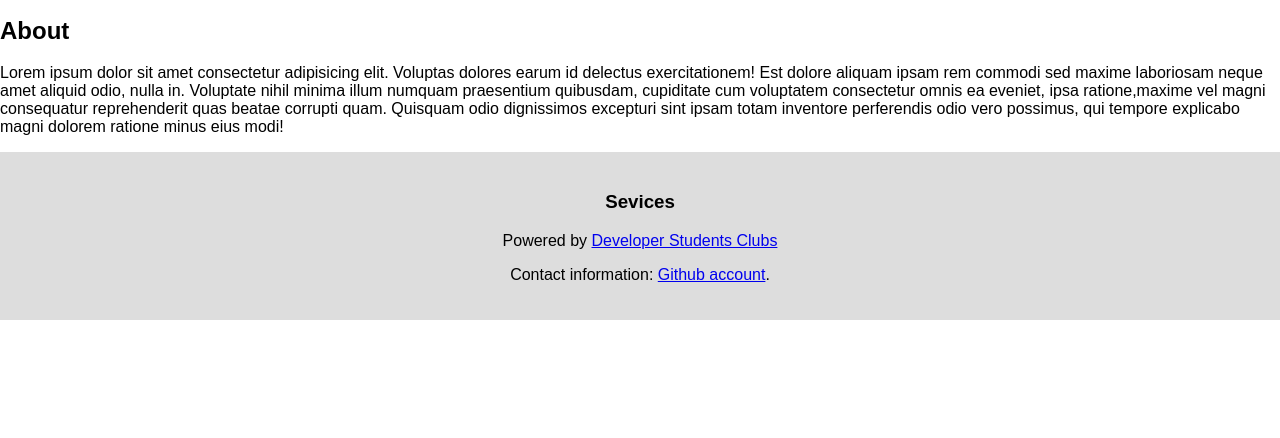
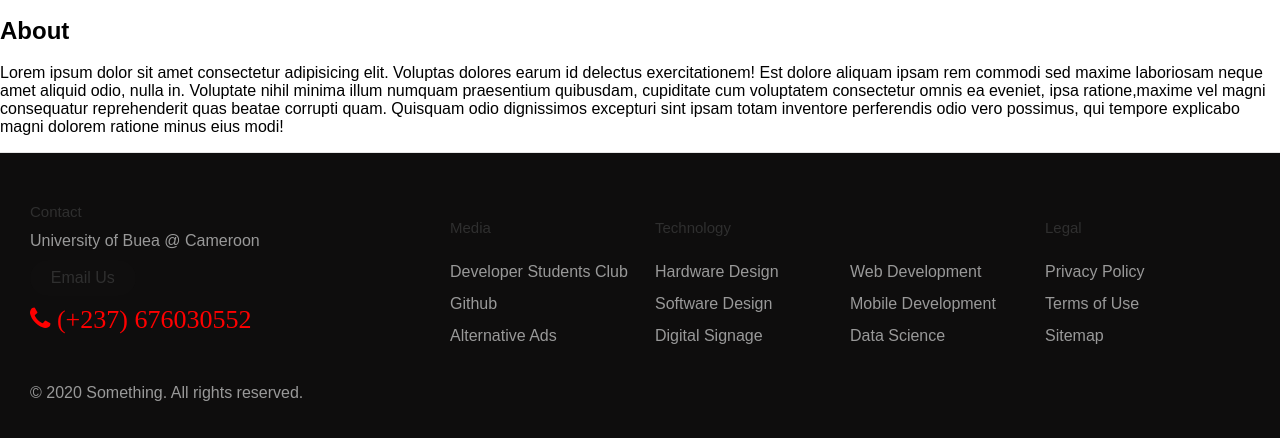
Before and after one commit to DSC-UB/Admission_App, a plain HTML site: page Admission/index.html in a window 1280 px wide. Shown: the part 1748-2186 px from the top of the page. Before the commit the page ends 2068 px from the top, so only its background shows below. Drawn offline with Linux system fonts and the light colour scheme.

Commit message:
feat: Add features to the footer

```diff
--- a/Admission/index.html
+++ b/Admission/index.html
@@ -4,6 +4,7 @@
 <head>
     <title>Admission Platform</title>
     <link rel="stylesheet" href='style.css'>
+    <link rel="stylesheet" href="https://cdnjs.cloudflare.com/ajax/libs/font-awesome/4.7.0/css/font-awesome.min.css">
 </head>
 
 <!-- navigation bar -->
@@ -25,6 +26,13 @@
 </div>
 
 <body>
+    <div class="icon-bar">
+        <a href="#" class="facebook"><i class="fa fa-facebook"></i></a>
+        <a href="#" class="twitter"><i class="fa fa-twitter"></i></a>
+        <a href="#" class="google"><i class="fa fa-google"></i></a>
+        <a href="#" class="linkedin"><i class="fa fa-linkedin"></i></a>
+        <a href="#" class="youtube"><i class="fa fa-youtube"></i></a>
+    </div>
     <div class="problem">
         <h2 class="h2_problem">Problem</h2>
         Most high school graduate always finds it difficult to get admission into the university of their choice due to
@@ -69,19 +77,95 @@
         vel magni consequatur reprehenderit quas beatae corrupti quam. Quisquam odio dignissimos excepturi sint ipsam
         totam inventore perferendis odio vero possimus, qui tempore explicabo magni dolorem ratione minus eius modi!
     </p>
-    <div class="footer">
-        <h3>Sevices</h3>
-        <a href="#"><i class="fa fa-facebook-official"></i></a>
-        <a href="#"><i class="fa fa-pinterest-p"></i></a>
-        <a href="#"><i class="fa fa-twitter"></i></a>
-        <a href="#"><i class="fa fa-flickr"></i></a>
-        <a href="#"><i class="fa fa-linkedin"></i></a>
-        <p>
-            Powered by <a href="https://developers.google.com/community/dsc/clubs" target="_blank">Developer Students
-                Clubs</a>
-        </p>
-        <p>Contact information: <a href="https://github.com/DSC-UB">Github account</a>.</p>
-    </div>
+
+    <footer class="footer">
+
+        <div class="footer__addr">
+            <h2>Contact</h2>
+
+            <address>
+                University of Buea @ Cameroon<br>
+
+                <a class="footer__btn" href="mailto:example@gmail.com">Email Us</a>
+
+                <i class="fa fa-phone" style="font-size:26px;color:red"> (+237) 676030552</i>
+            </address>
+
+        </div>
+
+        <ul class="footer__nav">
+            <li class="nav__item">
+                <h2 class="nav__title">Media</h2>
+
+                <ul class="nav__ul">
+                    <li>
+                        <a href="https://developers.google.com/community/dsc/clubs">Developer Students Club</a>
+                    </li>
+
+                    <li>
+                        <a href="https://github.com/DSC-UB">Github</a>
+                    </li>
+
+                    <li>
+                        <a href="#">Alternative Ads</a>
+                    </li>
+                </ul>
+            </li>
+
+            <li class="nav__item nav__item--extra">
+                <h2 class="nav__title">Technology</h2>
+
+                <ul class="nav__ul nav__ul--extra">
+                    <li>
+                        <a href="#">Hardware Design</a>
+                    </li>
+
+                    <li>
+                        <a href="#">Software Design</a>
+                    </li>
+
+                    <li>
+                        <a href="#">Digital Signage</a>
+                    </li>
+
+                    <li>
+                        <a href="#">Web Development</a>
+                    </li>
+
+                    <li>
+                        <a href="#">Mobile Development</a>
+                    </li>
+
+                    <li>
+                        <a href="#">Data Science</a>
+                    </li>
+                </ul>
+            </li>
+
+            <li class="nav__item">
+                <h2 class="nav__title">Legal</h2>
+
+                <ul class="nav__ul">
+                    <li>
+                        <a href="#">Privacy Policy</a>
+                    </li>
+
+                    <li>
+                        <a href="#">Terms of Use</a>
+                    </li>
+
+                    <li>
+                        <a href="#">Sitemap</a>
+                    </li>
+                </ul>
+            </li>
+        </ul>
+
+        <div class="legal">
+            <p>&copy; 2020 Something. All rights reserved.</p>
+        </div>
+
+    </footer>
 
 </body>
 
--- a/Admission/style.css
+++ b/Admission/style.css
@@ -114,13 +114,6 @@ body {
   padding: 20px;
 }
 
-/* Footer */
-.footer {
-  padding: 20px;
-  text-align: center;
-  background: #ddd;
-}
-
 /* Responsive layout - when the screen is less than 700px wide, make the two columns stack on top of each other instead of next to each other */
 @media screen and (max-width: 700px) {
   .row {
@@ -135,3 +128,165 @@ body {
     width: 100%;
   }
 }
+
+.footer {
+  display: flex;
+  flex-flow: row wrap;
+  padding: 30px 30px 20px 30px;
+  color: #2f2f2f;
+  background-color: rgb(14, 13, 13);
+  border-top: 1px solid #e5e5e5;
+}
+
+.footer > * {
+  flex:  1 100%;
+}
+
+.footer__addr {
+  margin-right: 1.25em;
+  margin-bottom: 2em;
+}
+
+.footer__logo {
+  font-family: 'Pacifico', cursive;
+  font-weight: 400;
+  text-transform: lowercase;
+  font-size: 1.5rem;
+}
+
+.footer__addr h2 {
+  margin-top: 1.3em;
+  font-size: 15px;
+  font-weight: 400;
+}
+
+.nav__title {
+  font-weight: 400;
+  font-size: 15px;
+}
+
+.footer address {
+  font-style: normal;
+  color: #999;
+}
+
+.footer__btn {
+  display: flex;
+  align-items: center;
+  justify-content: center;
+  height: 36px;
+  max-width: max-content;
+  background-color: rgb(33, 33, 33, 0.07);
+  border-radius: 100px;
+  color: #2f2f2f;
+  line-height: 0;
+  margin: 0.6em 0;
+  font-size: 1rem;
+  padding: 0 1.3em;
+}
+
+.footer ul {
+  list-style: none;
+  padding-left: 0;
+}
+
+.footer li {
+  line-height: 2em;
+}
+
+.footer a {
+  text-decoration: none;
+}
+
+.footer__nav {
+  display: flex;
+  flex-flow: row wrap;
+}
+
+.footer__nav > * {
+  flex: 1 50%;
+  margin-right: 1.25em;
+}
+
+.nav__ul a {
+  color: #999;
+}
+
+.nav__ul--extra {
+  column-count: 2;
+  column-gap: 1.25em;
+}
+
+.legal {
+  display: flex;
+  flex-wrap: wrap;
+  color: #999;
+}
+@media screen and (min-width: 40.375em) {
+  .footer__nav > * {
+    flex: 1;
+  }
+
+  .nav__item--extra {
+    flex-grow: 2;
+  }
+
+  .footer__addr {
+    flex: 1 0px;
+  }
+
+  .footer__nav {
+    flex: 2 0px;
+  }
+}
+
+.icon-bar {
+  position: fixed;
+  top: 50%;
+  -webkit-transform: translateY(-50%);
+  -ms-transform: translateY(-50%);
+  transform: translateY(-50%);
+}
+
+.icon-bar a {
+  display: block;
+  text-align: center;
+  padding: 16px;
+  transition: all 0.3s ease;
+  color: white;
+  font-size: 20px;
+}
+
+.icon-bar a:hover {
+  background-color: #000;
+}
+
+.facebook {
+  background: #3B5998;
+  color: white;
+}
+
+.twitter {
+  background: #55ACEE;
+  color: white;
+}
+
+.google {
+  background: #dd4b39;
+  color: white;
+}
+
+.linkedin {
+  background: #007bb5;
+  color: white;
+}
+
+.youtube {
+  background: #bb0000;
+  color: white;
+}
+
+.content {
+  margin-left: 75px;
+  font-size: 30px;
+}
```
